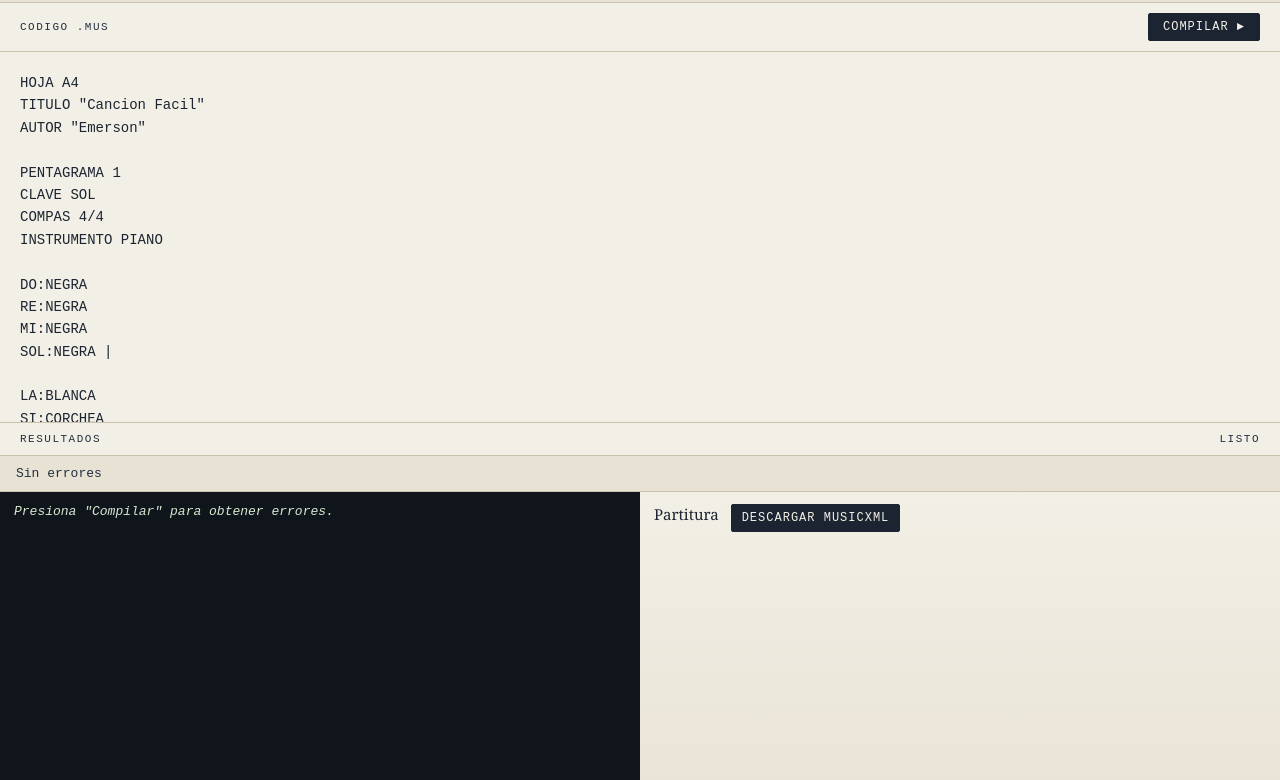
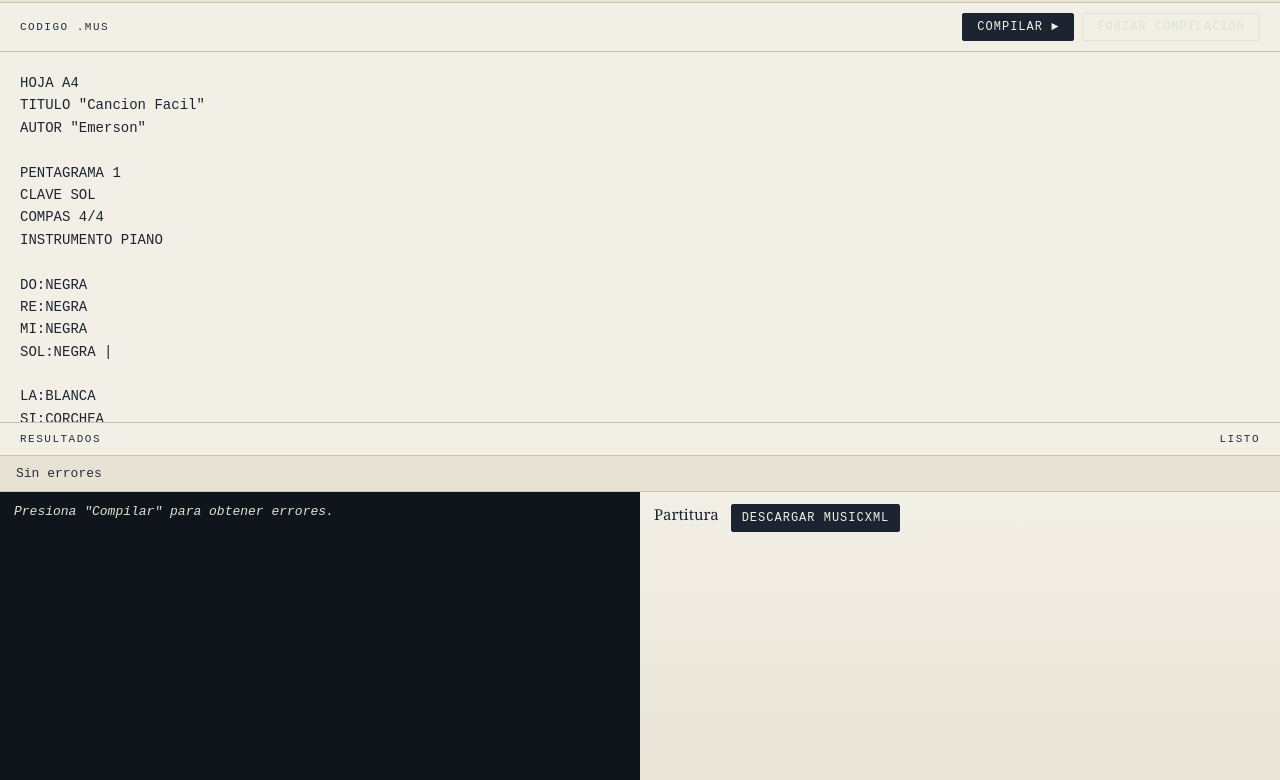
Before and after one commit to Enerdev/dsl-musical-web, a plain HTML site: page frontend/index.html in a window 1280 px wide. Shown: the part 122-902 px from the top of the page. Drawn offline with Linux system fonts and the light colour scheme.

Commit message:
Fix frontend error parser fallback in extraerErroresDetalle

```diff
--- a/frontend/index.html
+++ b/frontend/index.html
@@ -79,7 +79,7 @@
   .run-btn{ background:var(--ink); color:var(--paper); border:1px solid var(--ink); }
   .run-btn:hover{ background:var(--gold-dim); border-color:var(--gold-dim); }
   .run-btn:disabled{ opacity:0.5; cursor:default; }
-  .ghost-btn{ background:transparent; color:var(--term-text); border:1px solid var(--term-text); display:none; }
+  .ghost-btn{ background:transparent; color:var(--term-text); border:1px solid var(--term-text); }
   .ghost-btn:hover{ background:rgba(217,230,208,0.1); }
   .run-btn:focus-visible, .ghost-btn:focus-visible, #editor:focus-visible{ outline:2px solid var(--gold); outline-offset:2px; }
 
@@ -133,7 +133,7 @@
       <span>Codigo .mus</span>
       <div style="display:flex; gap:8px; align-items:center;">
         <button class="run-btn" id="btnCompilar">Compilar &#9658;</button>
-        <button class="ghost-btn" id="btnForceCompile">Forzar compilación</button>
+        <button class="ghost-btn" id="btnForceCompile" style="display:inline-flex;">Forzar compilación</button>
       </div>
     </div>
     <div class="editor-wrap">
@@ -207,6 +207,9 @@ SOL:BLANCA |
   const btn = document.getElementById('btnCompilar');
   const btnForce = document.getElementById('btnForceCompile');
   const btnAst = document.getElementById('btnAst');
+
+  if (btnForce) btnForce.style.display = 'inline-flex';
+  if (btnAst) btnAst.style.display = 'none';
 
   const errorsList = document.getElementById('errorsList');
   const errorSummary = document.getElementById('errorSummary');
@@ -319,7 +322,8 @@ SOL:BLANCA |
     btnAst.textContent = mostrandoAst ? 'Ver errores' : 'Ver arbol AST';
   });
 
-  btnForce.addEventListener('click', () => compilar(true));
+  if (btnForce) btnForce.addEventListener('click', () => compilar(true));
+  if (btn) btn.addEventListener('click', () => compilar(false));
 
   // ---------- Compilar ----------
   async function compilar(force = false) {
@@ -481,15 +485,6 @@ SOL:BLANCA |
     const reLex = /^\s*(\d+)\s+.*ERROR LEXICO.*$/gm;
     while ((m = reLex.exec(output)) !== null) {
       errores.push({ type: 'Lexico', line: parseInt(m[1], 10), message: (m[0] || '').trim() });
-    }
-    // Fallback: buscar cualquier linea que contenga "ERROR"
-    const reAny = /^(.*ERROR.*)$/gim;
-    while ((m = reAny.exec(output)) !== null) {
-      const text = m[1].trim();
-      if (!text) continue;
-      if (!/LEXICO|SINT|SEMANTICO/i.test(text)) {
-        errores.push({ type: 'Otro', line: null, message: text });
-      }
     }
     return errores;
   }
```
